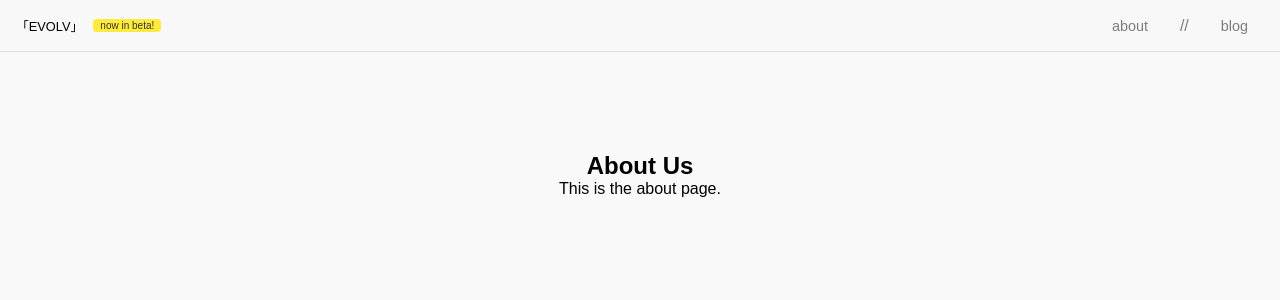
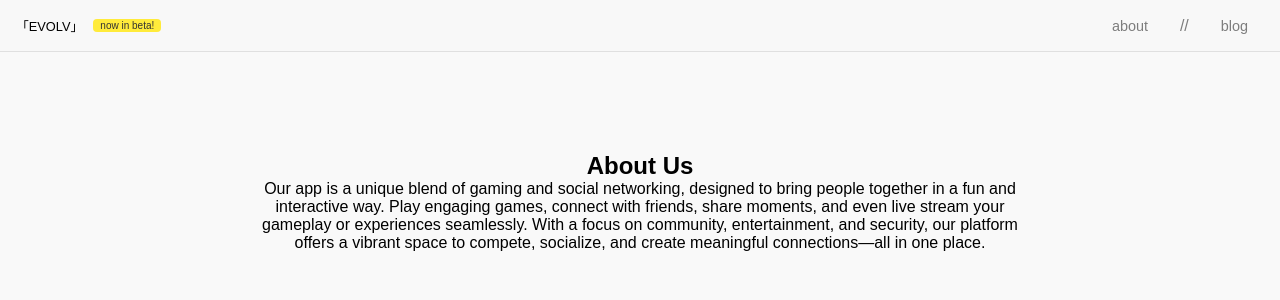
Before and after one commit to tejasr7/evolv, a React (Vite) app: page /about in a window 1280 px wide. Shown: the top 300 px of the page. Built offline with nearby package versions, Linux system fonts and the light colour scheme.

Commit message:
added about and readme

```diff
--- a/src/pages/About.jsx
+++ b/src/pages/About.jsx
@@ -5,7 +5,14 @@ function About() {
   return (
     <div>
       <h2>About Us</h2>
-      <p>This is the about page.</p>
+      <p>Our app is a unique blend of gaming and social networking,
+        designed to bring people together in a fun and interactive way.
+        Play engaging games, connect with friends, share moments,
+        and even live stream your gameplay or experiences seamlessly.
+        With a focus on community, entertainment, and security,
+         our platform offers a vibrant space to compete,
+          socialize, and create meaningful connections—all in one place.
+</p>
     </div>
   );
 }
```
